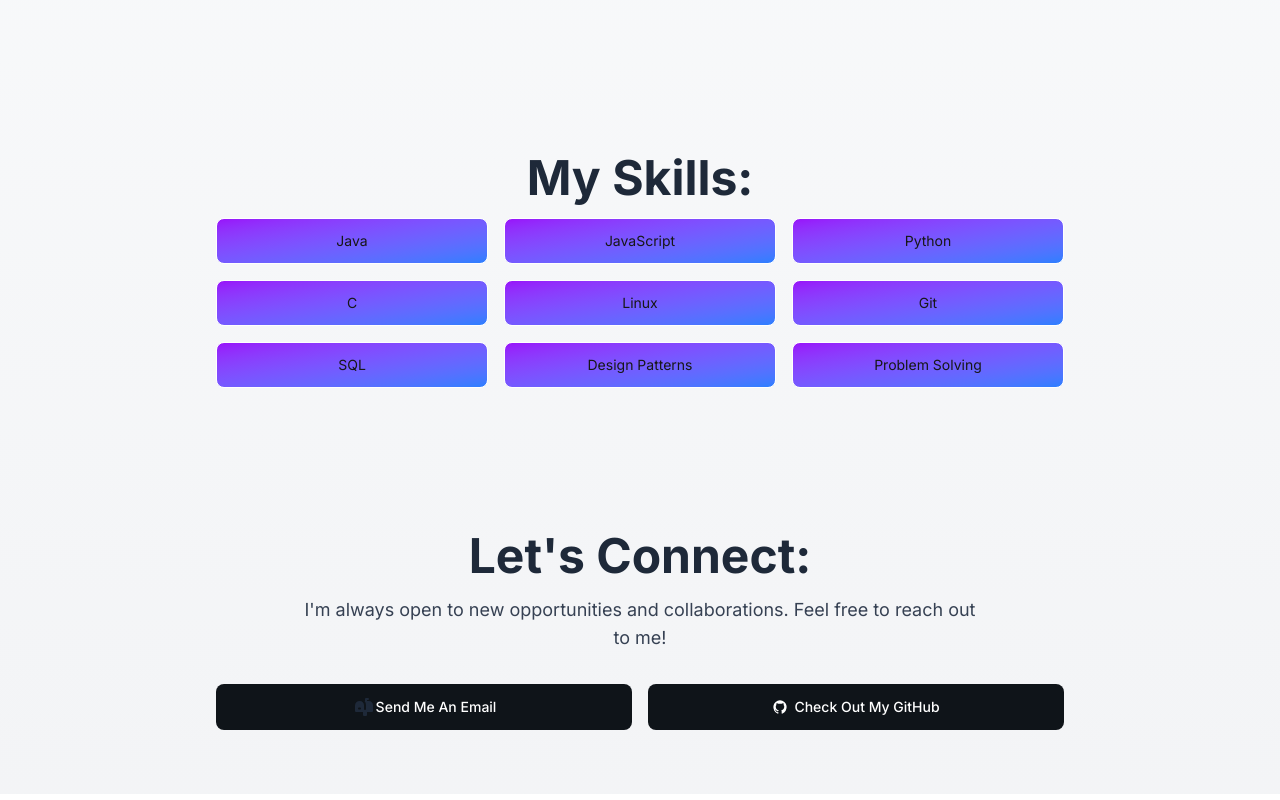
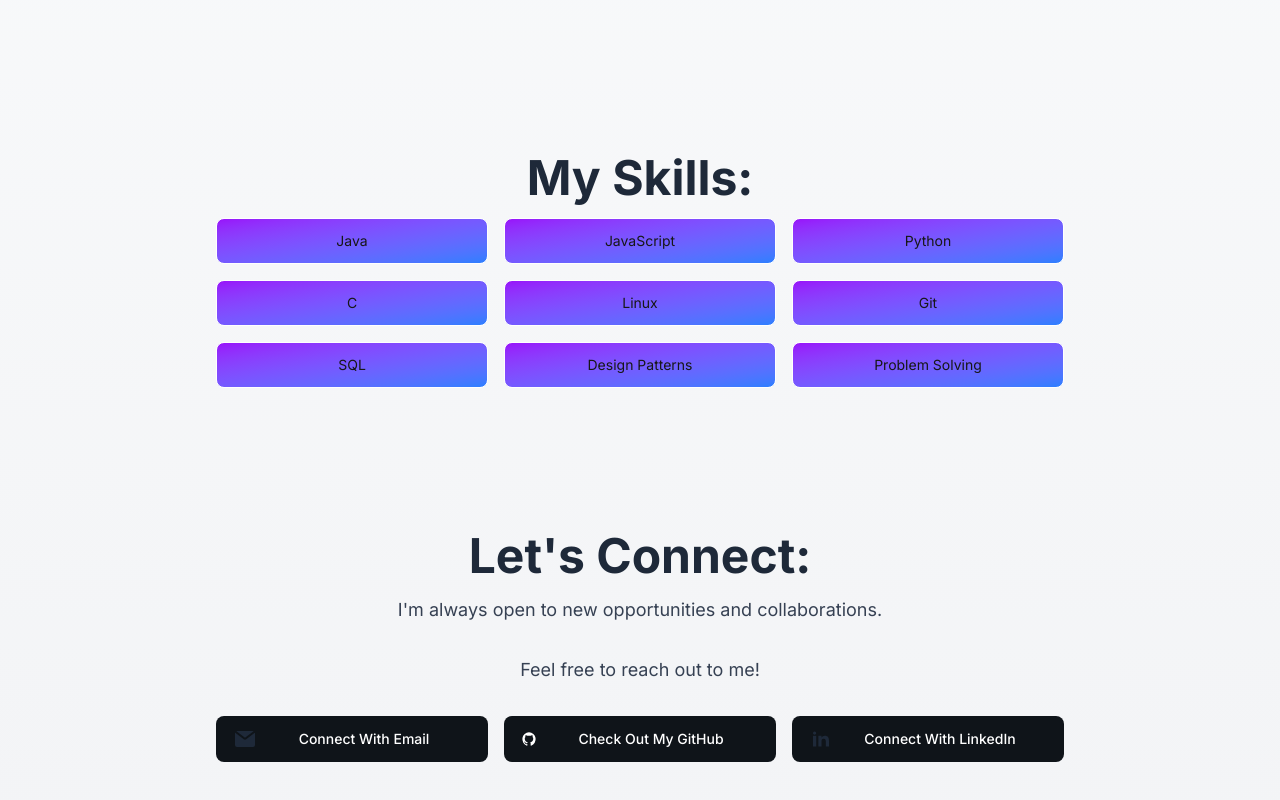
Before and after one commit to mahicks5/my-portfolio, a Next.js app: page / in a window 1280 px wide. Shown: the part 399-1199 px from the top of the page. Built offline with nearby package versions, Linux system fonts and the light colour scheme.

Commit message:
added linkedin connect and updated connect buttons

```diff
--- a/src/app/page.tsx
+++ b/src/app/page.tsx
@@ -27,7 +27,7 @@ export default function Home() {
         <div className="text-center">
           <h2 className="text-5xl font-bold text-gray-800 mb-4">My Skills:</h2>
           <div className="grid md:grid-cols-3 gap-4">
-            {['Java', 'JavaScript', 'Python', 'C', 'Linux' , 'Git', 'SQL', 'Design Patterns', 'Problem Solving'].map((skill) => (
+            {['Java', 'JavaScript', 'Python', 'C', 'Linux', 'Git', 'SQL', 'Design Patterns', 'Problem Solving'].map((skill) => (
               <div key={skill} className="border-solid border-1 border-white relative rounded-lg inline-flex items-center justify-center p-0.5 overflow-hidden text-sm text-heading rounded-base group bg-gradient-to-br from-purple-600 to-blue-500 hover:to-purple-600 hover:from-blue-500 dark:text-white focus:ring-4 focus:outline-none focus:ring-blue-300 dark:focus:ring-blue-800">
                 <span key={skill} className="border-solid relative rounded-lg px-4 py-2.5 transition-all ease-in duration-75 bg-neutral-primary-soft rounded-base hover:bg-transparent hover:dark:bg-transparent leading-5">
                   {skill}
@@ -43,23 +43,46 @@ export default function Home() {
         <div className="text-center">
           <h2 className="text-5xl font-bold text-gray-800 mb-4">Let's Connect:</h2>
           <p className="text-lg text-gray-700 max-w-2xl mx-auto mb-8">
-            I'm always open to new opportunities and collaborations. Feel free to reach out to me!
+            I'm always open to new opportunities and collaborations.
+          </p>
+          <p className="text-lg text-gray-700 max-w-2xl mx-auto mb-8">
+            Feel free to reach out to me!
           </p>
 
-          <div className="grid md:grid-cols-4 gap-4">
+          <div className="grid lg:grid-cols-6 gap-4">
             <a
               href="mailto:maxwellahicks5@gmail.com"
-              className="justify-center col-span-2 text-white bg-[#0f1419] hover:bg-[#0f1419]/90 focus:ring-4 rounded-lg focus:outline-none box-border border border-transparent font-medium leading-5 rounded-base text-sm px-4 py-2.5 text-center inline-flex items-center dark:hover:bg-[#24292F]">
-              <svg className="w-6 h-6 text-gray-800 dark:text-white" aria-hidden="true" xmlns="http://www.w3.org/2000/svg" width="24" height="24" fill="currentColor" viewBox="0 0 24 24"><path d="M17 6h-2V5h1a1 1 0 1 0 0-2h-2a1 1 0 0 0-1 1v2h-.541A5.965 5.965 0 0 1 14 10v4a1 1 0 1 1-2 0v-4c0-2.206-1.794-4-4-4-.075 0-.148.012-.22.028C7.686 6.022 7.596 6 7.5 6A4.505 4.505 0 0 0 3 10.5V16a1 1 0 0 0 1 1h7v3a1 1 0 0 0 1 1h2a1 1 0 0 0 1-1v-3h5a1 1 0 0 0 1-1v-6c0-2.206-1.794-4-4-4Zm-9 8.5H7a1 1 0 1 1 0-2h1a1 1 0 1 1 0 2Z"/></svg>
-                Send Me An Email
+              className="flex justify-start col-span-2 text-white bg-[#0f1419] hover:bg-[#0f1419]/90 focus:ring-4 rounded-lg focus:outline-none box-border border border-transparent font-medium leading-5 rounded-base text-sm px-4 py-2.5 text-right inline-flex items-center dark:hover:bg-[#24292F]">
+              <svg className="w-6 h-6 text-gray-800 dark:text-white" aria-hidden="true" xmlns="http://www.w3.org/2000/svg" width="24" height="24" fill="currentColor" viewBox="0 0 24 24">
+                <path d="M2.038 5.61A2.01 2.01 0 0 0 2 6v12a2 2 0 0 0 2 2h16a2 2 0 0 0 2-2V6c0-.12-.01-.238-.03-.352l-.866.65-7.89 6.032a2 2 0 0 1-2.429 0L2.884 6.288l-.846-.677Z" />
+                <path d="M20.677 4.117A1.996 1.996 0 0 0 20 4H4c-.225 0-.44.037-.642.105l.758.607L12 10.742 19.9 4.7l.777-.583Z" />
+              </svg>
+              <p className="ml-auto mr-auto">
+                Connect With Email
+              </p>
             </a>
             <a
               href="https://github.com/mahicks5"
               target="_blank"
               rel="noopener noreferrer"
-              className="justify-center col-span-2 text-white bg-[#0f1419] hover:bg-[#0f1419]/90 focus:ring-4 rounded-lg focus:outline-none box-border border border-transparent font-medium leading-5 rounded-base text-sm px-4 py-2.5 text-center inline-flex items-center dark:hover:bg-[#24292F]">
-              <svg className="w-4 h-4 me-1.5" aria-hidden="true" xmlns="http://www.w3.org/2000/svg" width="24" height="24" fill="currentColor" viewBox="0 0 24 24"><path fillRule="evenodd" d="M12.006 2a9.847 9.847 0 0 0-6.484 2.44 10.32 10.32 0 0 0-3.393 6.17 10.48 10.48 0 0 0 1.317 6.955 10.045 10.045 0 0 0 5.4 4.418c.504.095.683-.223.683-.494 0-.245-.01-1.052-.014-1.908-2.78.62-3.366-1.21-3.366-1.21a2.711 2.711 0 0 0-1.11-1.5c-.907-.637.07-.621.07-.621.317.044.62.163.885.346.266.183.487.426.647.71.135.253.318.476.538.655a2.079 2.079 0 0 0 2.37.196c.045-.52.27-1.006.635-1.37-2.219-.259-4.554-1.138-4.554-5.07a4.022 4.022 0 0 1 1.031-2.75 3.77 3.77 0 0 1 .096-2.713s.839-.275 2.749 1.05a9.26 9.26 0 0 1 5.004 0c1.906-1.325 2.74-1.05 2.74-1.05.37.858.406 1.828.101 2.713a4.017 4.017 0 0 1 1.029 2.75c0 3.939-2.339 4.805-4.564 5.058a2.471 2.471 0 0 1 .679 1.897c0 1.372-.012 2.477-.012 2.814 0 .272.18.592.687.492a10.05 10.05 0 0 0 5.388-4.421 10.473 10.473 0 0 0 1.313-6.948 10.32 10.32 0 0 0-3.39-6.165A9.847 9.847 0 0 0 12.007 2Z" clipRule="evenodd"/></svg>
+              className="flex justify-start col-span-2 text-white bg-[#0f1419] hover:bg-[#0f1419]/90 focus:ring-4 rounded-lg focus:outline-none box-border border border-transparent font-medium leading-5 rounded-base text-sm px-4 py-2.5 text-right inline-flex items-center dark:hover:bg-[#24292F]">
+              <svg className="w-4 h-4 me-1.5" aria-hidden="true" xmlns="http://www.w3.org/2000/svg" width="24" height="24" fill="currentColor" viewBox="0 0 24 24"><path fillRule="evenodd" d="M12.006 2a9.847 9.847 0 0 0-6.484 2.44 10.32 10.32 0 0 0-3.393 6.17 10.48 10.48 0 0 0 1.317 6.955 10.045 10.045 0 0 0 5.4 4.418c.504.095.683-.223.683-.494 0-.245-.01-1.052-.014-1.908-2.78.62-3.366-1.21-3.366-1.21a2.711 2.711 0 0 0-1.11-1.5c-.907-.637.07-.621.07-.621.317.044.62.163.885.346.266.183.487.426.647.71.135.253.318.476.538.655a2.079 2.079 0 0 0 2.37.196c.045-.52.27-1.006.635-1.37-2.219-.259-4.554-1.138-4.554-5.07a4.022 4.022 0 0 1 1.031-2.75 3.77 3.77 0 0 1 .096-2.713s.839-.275 2.749 1.05a9.26 9.26 0 0 1 5.004 0c1.906-1.325 2.74-1.05 2.74-1.05.37.858.406 1.828.101 2.713a4.017 4.017 0 0 1 1.029 2.75c0 3.939-2.339 4.805-4.564 5.058a2.471 2.471 0 0 1 .679 1.897c0 1.372-.012 2.477-.012 2.814 0 .272.18.592.687.492a10.05 10.05 0 0 0 5.388-4.421 10.473 10.473 0 0 0 1.313-6.948 10.32 10.32 0 0 0-3.39-6.165A9.847 9.847 0 0 0 12.007 2Z" clipRule="evenodd" /></svg>
+              <p className="ml-auto mr-auto">
                 Check Out My GitHub
+              </p>
+            </a>
+            <a
+              href="https://www.linkedin.com/in/maxwell-h-2647622a4"
+              target="_blank"
+              rel="noopener noreferrer"
+              className="flex justify-start col-span-2 text-white bg-[#0f1419] hover:bg-[#0f1419]/90 focus:ring-4 rounded-lg focus:outline-none box-border border border-transparent font-medium leading-5 rounded-base text-sm px-4 py-2.5 text-right inline-flex items-center dark:hover:bg-[#24292F]">
+              <svg className="w-6 h-6 text-gray-800 dark:text-white" aria-hidden="true" xmlns="http://www.w3.org/2000/svg" width="24" height="24" fill="currentColor" viewBox="0 0 24 24">
+                <path fillRule="evenodd" d="M12.51 8.796v1.697a3.738 3.738 0 0 1 3.288-1.684c3.455 0 4.202 2.16 4.202 4.97V19.5h-3.2v-5.072c0-1.21-.244-2.766-2.128-2.766-1.827 0-2.139 1.317-2.139 2.676V19.5h-3.19V8.796h3.168ZM7.2 6.106a1.61 1.61 0 0 1-.988 1.483 1.595 1.595 0 0 1-1.743-.348A1.607 1.607 0 0 1 5.6 4.5a1.601 1.601 0 0 1 1.6 1.606Z" clip-rule="evenodd" />
+                <path d="M7.2 8.809H4V19.5h3.2V8.809Z" />
+              </svg>
+              <p className="ml-auto mr-auto">
+                Connect With LinkedIn
+              </p>
             </a>
           </div>
         </div>
```
